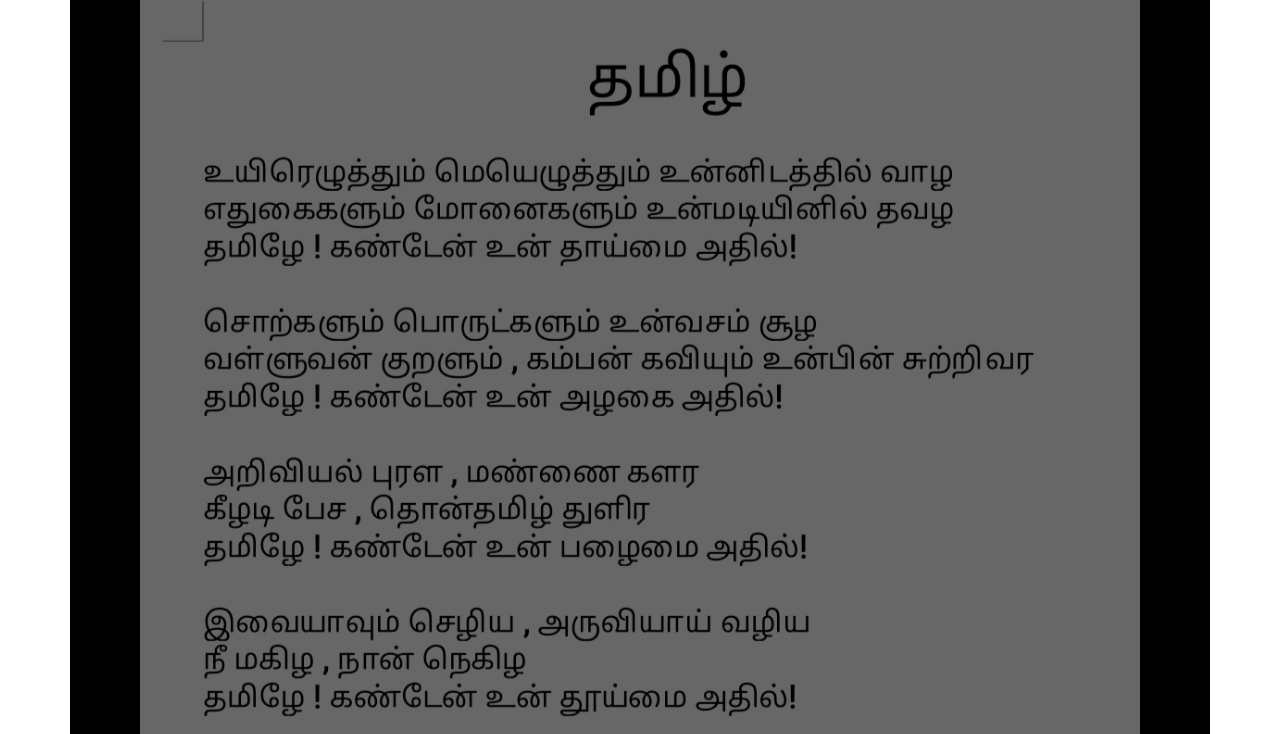
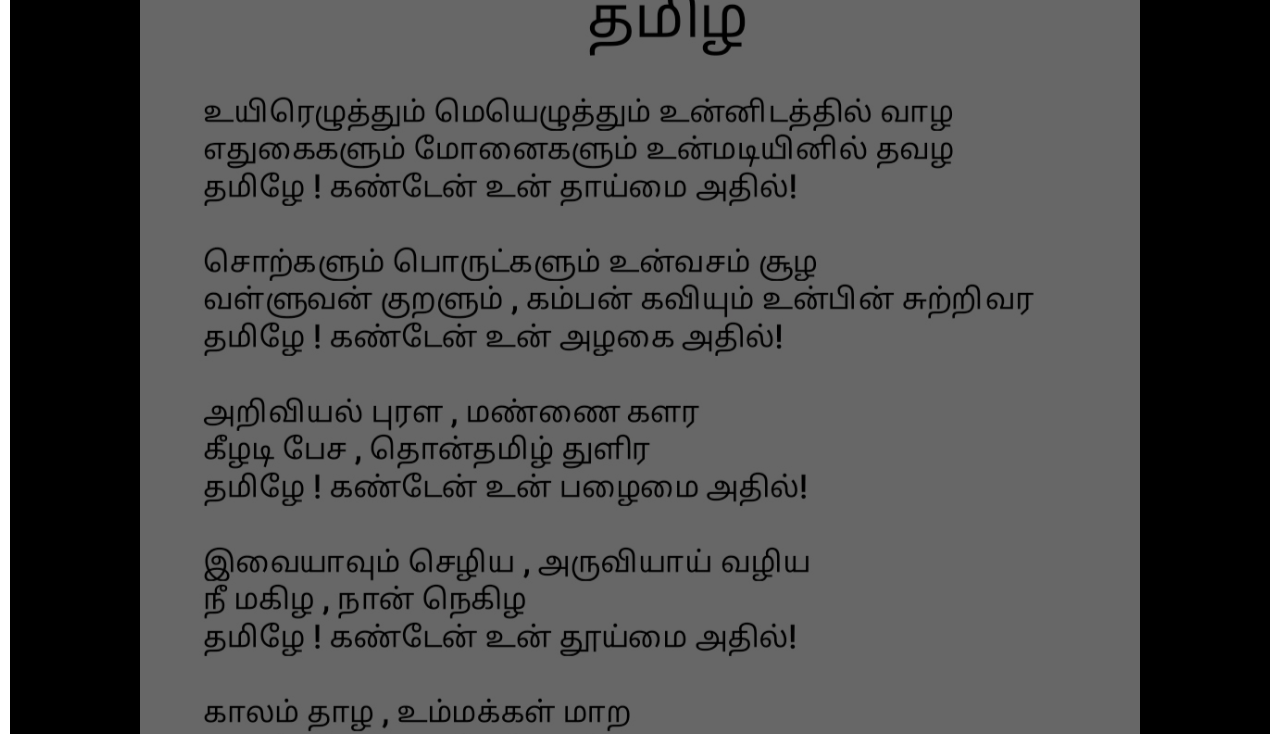
Before and after one commit to Harithaa-Saravanan/portfolio.github.io, a plain HTML site: page works.html in a window 1280 px wide. Shown: the part 247-981 px from the top of the page. Drawn offline with nearby package versions, Linux system fonts and the light colour scheme.

Commit message:
Update works.html

```diff
--- a/works.html
+++ b/works.html
@@ -80,7 +80,7 @@ img {vertical-align: middle;}
 }
 </style>
 <body>
-<div class="works" style="color:black;font-size:20px;margin: 70px;">
+<div class="works" style="color:black;font-size:20px;margin: 10px;">
       <div class="jumbotron"  style="background-color:black;color:white">
 <h2 style="text-align: center;margin-top:30px;">My works</h2>
 
```
